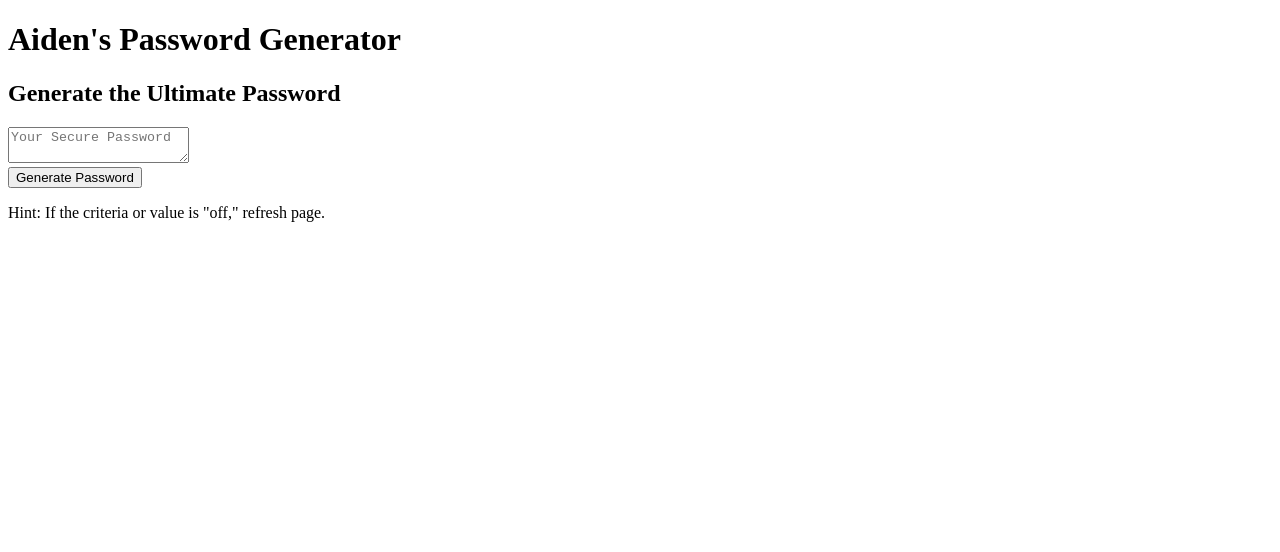
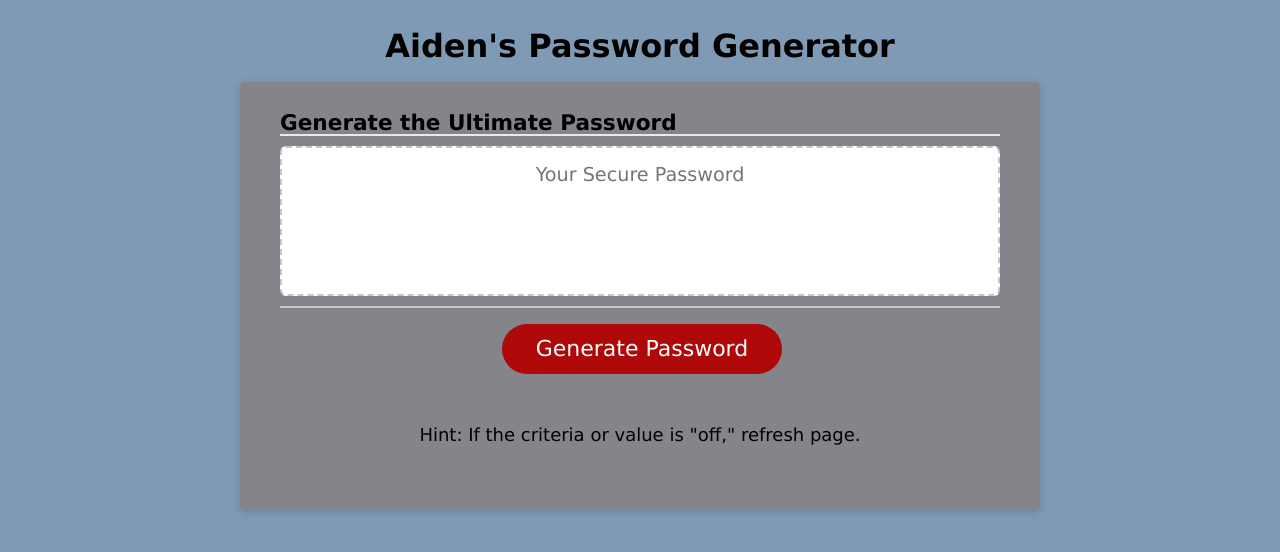
Before and after one commit to prismhead26/passwordGenerator, a plain HTML site: page index.html in a window 1280 px wide. Drawn offline with Linux system fonts and the light colour scheme; the site is published under a folder, as on GitHub Pages, so addresses that start at the root find nothing.

Commit message:
re-linked CSS/Java

```diff
--- a/index.html
+++ b/index.html
@@ -5,8 +5,8 @@
     <meta name="viewport" content="width=device-width, initial-scale=1.0" />
     <meta http-equiv="X-UA-Compatible" content="ie=edge" />
     <title>Password Generator</title>
-    <link rel="stylesheet" href="/assets/CSS/reset.css" />
-    <link rel="stylesheet" href="/assets/CSS/style.css" />
+    <link rel="stylesheet" href="./assets/CSS/reset.css" />
+    <link rel="stylesheet" href="./assets/CSS/style.css" />
   </head>
   <body>
     <div class="wrapper">
@@ -36,6 +36,6 @@
     <script>
       document.getElementById("p1").innerHTML = "Hint: If the criteria or value is \"off,\" refresh page.";
       </script>
-    <script src="/assets/Scripts/passwordGenerator.js"></script>
+    <script src="./assets/Scripts/passwordGenerator.js"></script>
   </body>
 </html>
```
